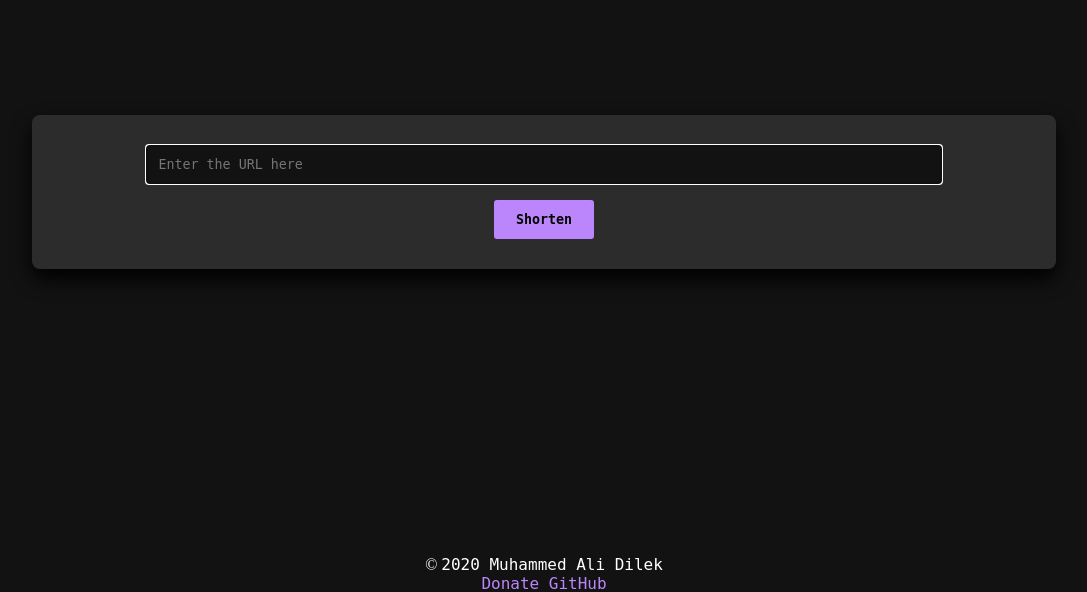
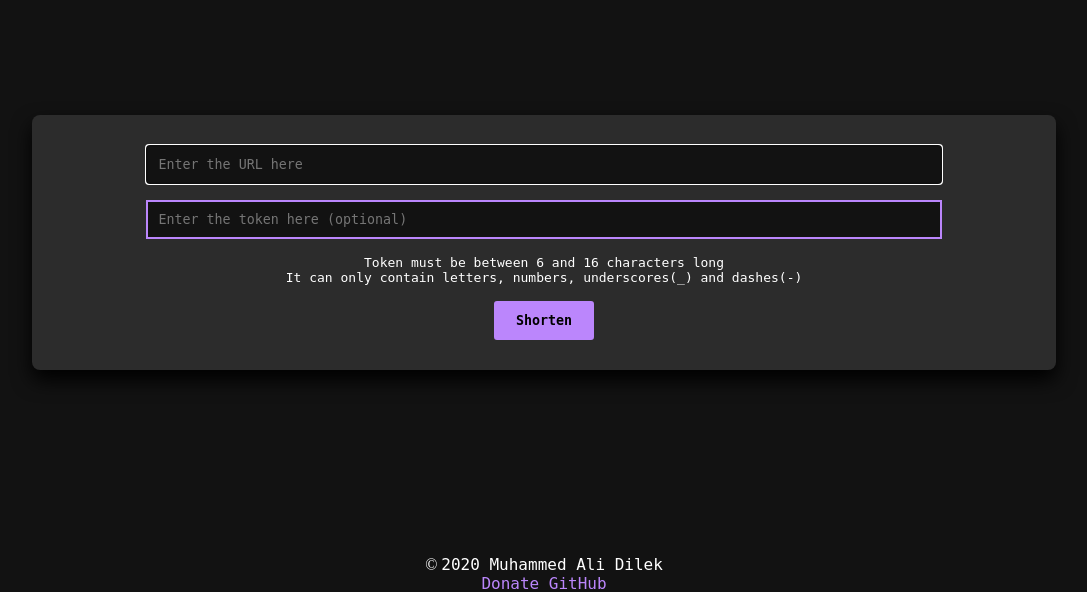
Before and after one commit to xemeds/tiny0, a Flask app: page / in a window 1280 px wide. Shown: the part 165-757 px from the top of the page, without its empty margins (96-1183 px from the left). Run offline with Flask 2, Linux system fonts and the light colour scheme; some web fonts are replaced.

Commit message:
Added a way to create custom tokens

```diff
--- a/tiny0/forms.py
+++ b/tiny0/forms.py
@@ -1,7 +1,9 @@
 from flask_wtf import FlaskForm
 from wtforms import StringField, SubmitField, ValidationError
-from wtforms.validators import DataRequired, Length
+from wtforms.validators import DataRequired, Length, Optional
 from tiny0.config import WEBSITE_DOMAIN
+from tiny0 import db
+from tiny0.models import URL
 
 # Validates a URL
 def validate_URL(form, field):
@@ -31,7 +33,7 @@ def validate_URL(form, field):
 
 	# If the url contains the websites domain
 	if WEBSITE_DOMAIN in field.data.lower():
-	# Raise a ValidationError
+		# Raise a ValidationError
 		raise ValidationError("Invalid URL")
 
 	# If the URL does not start with http:// and https://
@@ -39,9 +41,29 @@ def validate_URL(form, field):
 		# Add http:// to the beginning of the URL
 		field.data = "http://" + field.data
 
+# Validates a token
+def validate_token(form, field):
+	# Make sure the token is not too short or long
+	if len(field.data) < 6 or len(field.data) > 16:
+		return
+
+	# For each character in the token
+	for char in field.data:
+		# If it is not a valid character
+		if not(char.isalpha()) and not(char.isdigit()) and not(char == "_") and not(char == '-'):
+			# Raise a ValidationError
+			raise ValidationError("Token contains invalid characters")
+
+	# If the token exists in the database
+	if db.session.query(db.session.query(URL).filter_by(token=field.data).exists()).scalar():
+		# Raise a ValidationError
+		raise ValidationError("Token already exists")
+
 class URLForm(FlaskForm):
 	url = StringField(validators=[DataRequired(),
-		Length(min=4, max=2000, message="Invalid URL Length"),
+		Length(min=4, max=2000, message="Invalid URL length"),
 		validate_URL])
 
+	token = StringField(validators=[Optional(), Length(min=6, max=16, message="Invalid token length"), validate_token])
+
 	submit = SubmitField("Shorten")
--- a/tiny0/models.py
+++ b/tiny0/models.py
@@ -2,7 +2,7 @@ from tiny0 import db
 
 class URL(db.Model):
 	id = db.Column(db.Integer, primary_key=True)
-	token = db.Column(db.String(6), index=True, unique=True, nullable=False)
+	token = db.Column(db.String(16), index=True, unique=True, nullable=False)
 	url = db.Column(db.String(2000), nullable=False)
 
 	def __repr__(self):
--- a/tiny0/routes.py
+++ b/tiny0/routes.py
@@ -13,15 +13,27 @@ def index():
 
 	# If the form was valid
 	if form.validate_on_submit():
-		# Generate a valid token
-		token = gen_valid_token()
 
-		# Add the token and the given url to the database
-		db.session.add(URL(token=token, url=form.url.data))
-		db.session.commit()
+		# If a token was given
+		if form.token.data:
+			# Add the token and the given url to the database
+			db.session.add(URL(token=form.token.data, url=form.url.data))
+			db.session.commit()
 
-		# Return the url page with the shortened url
-		return render_template("url.html", url=WEBSITE_DOMAIN + "/" + token)
+			# Return the url page with the shortened url
+			return render_template("url.html", url=WEBSITE_DOMAIN + "/" + form.token.data)
+
+		# Else if a token was not given
+		else:
+			# Generate a valid token
+			token = gen_valid_token()
+
+			# Add the token and the given url to the database
+			db.session.add(URL(token=token, url=form.url.data))
+			db.session.commit()
+
+			# Return the url page with the shortened url
+			return render_template("url.html", url=WEBSITE_DOMAIN + "/" + token)
 
 	# If the form was invalid or not submitted
 	else:
--- a/tiny0/static/style.css
+++ b/tiny0/static/style.css
@@ -67,6 +67,19 @@ body {
     border-color: #7b59a5;
 }
 
+.token {
+    width: 80%;
+    padding: 10px;
+    background: #121212;
+    border: 2px solid #bb86fc;
+    color: #ffffff;
+    margin-bottom: 2vh;
+}
+
+.token:focus {
+    border-color: #7b59a5;
+}
+
 .button {
     width: 100px;
     background: #bb86fc;
@@ -82,10 +95,19 @@ body {
     border-color: #7b59a5;
 }
 
-.url-error-message {
+.form-error-message {
     color: #ffffff;
+    list-style: none;
     text-align: center;
     margin: -1vh 0 2vh 0;
+}
+
+.token-explanation {
+    color: #ffffff;
+    font-size: 13px;
+    list-style: none;
+    text-align: center;
+    margin-bottom: 2vh;
 }
 
 .error-message {
--- a/tiny0/templates/index.html
+++ b/tiny0/templates/index.html
@@ -2,14 +2,24 @@
 
 {% block body %}
 	<form method="POST" action="" class="url-form">
+		{% if form.url.errors or form.token.errors %}
+			<ul class="form-error-message">
+				{% for error in form.url.errors %}
+					<li>{{ error }}</li>
+				{% endfor %}
+				{% for error in form.token.errors %}
+					<li>{{ error }}</li>
+				{% endfor %}
+			</ul>
+		{% endif %}
 		{{ form.hidden_tag() }}
 		<ul class='input-list'>
-			{% if form.url.errors %}
-				{% for error in form.url.errors %}
-					<p class="url-error-message">{{ error }}</p>
-				{% endfor %}
-			{% endif %}
 			<li>{{ form.url(placeholder="Enter the URL here", autofocus=true, class="url") }}</li>
+			<li>{{ form.token(placeholder="Enter the token here (optional)", autofocus=true, class="token") }}</li>
+			<ul class="token-explanation">
+				<li>Token must be between 6 and 16 characters long</li>
+				<li>It can only contain letters, numbers, underscores(_) and dashes(-)</li>
+			</ul>
 			<li>{{ form.submit(class="button") }}</li>
 		</ul>
 	</form>
--- a/tiny0/templates/layout.html
+++ b/tiny0/templates/layout.html
@@ -14,7 +14,7 @@
 	<div id="page-container">
 		<div id="content-wrap">
 			{% if form %}
-				{% if not form.url.errors %}
+				{% if not form.url.errors and not form.token.errors %}
 				<body onload="typeTitle()">
 					<div class="headers">
 						<a class="title" id="title" href="{{ url_for('index') }}"></a>
@@ -38,7 +38,7 @@
 			{% block body %}{% endblock %}
 
 			{% if form %}
-				{% if not form.url.errors %}
+				{% if not form.url.errors and not form.token.errors %}
 				<script>
 					var i = 0;
 					var title_text = "tiny0";
```
Also changed, not shown: README.md.
